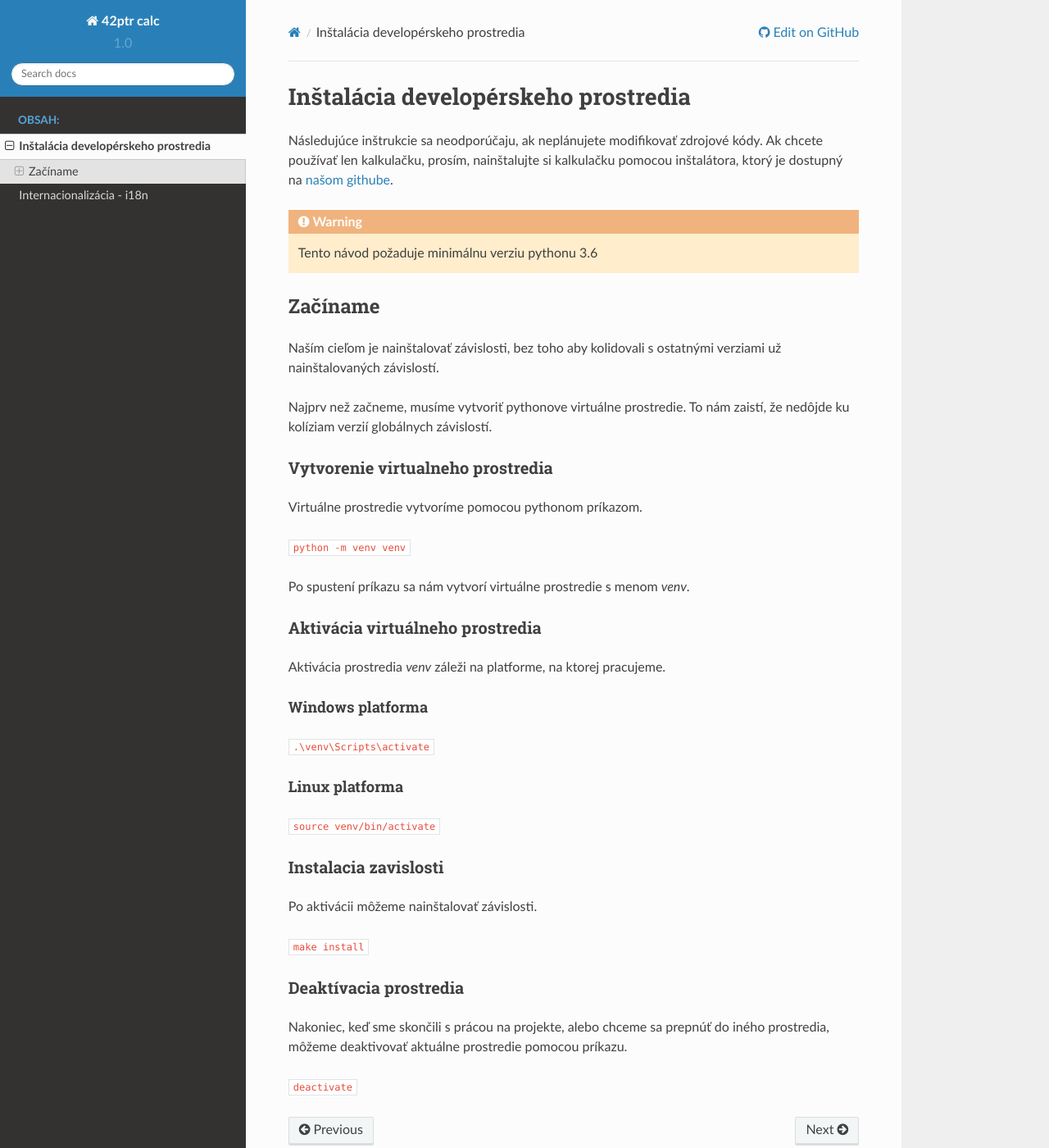
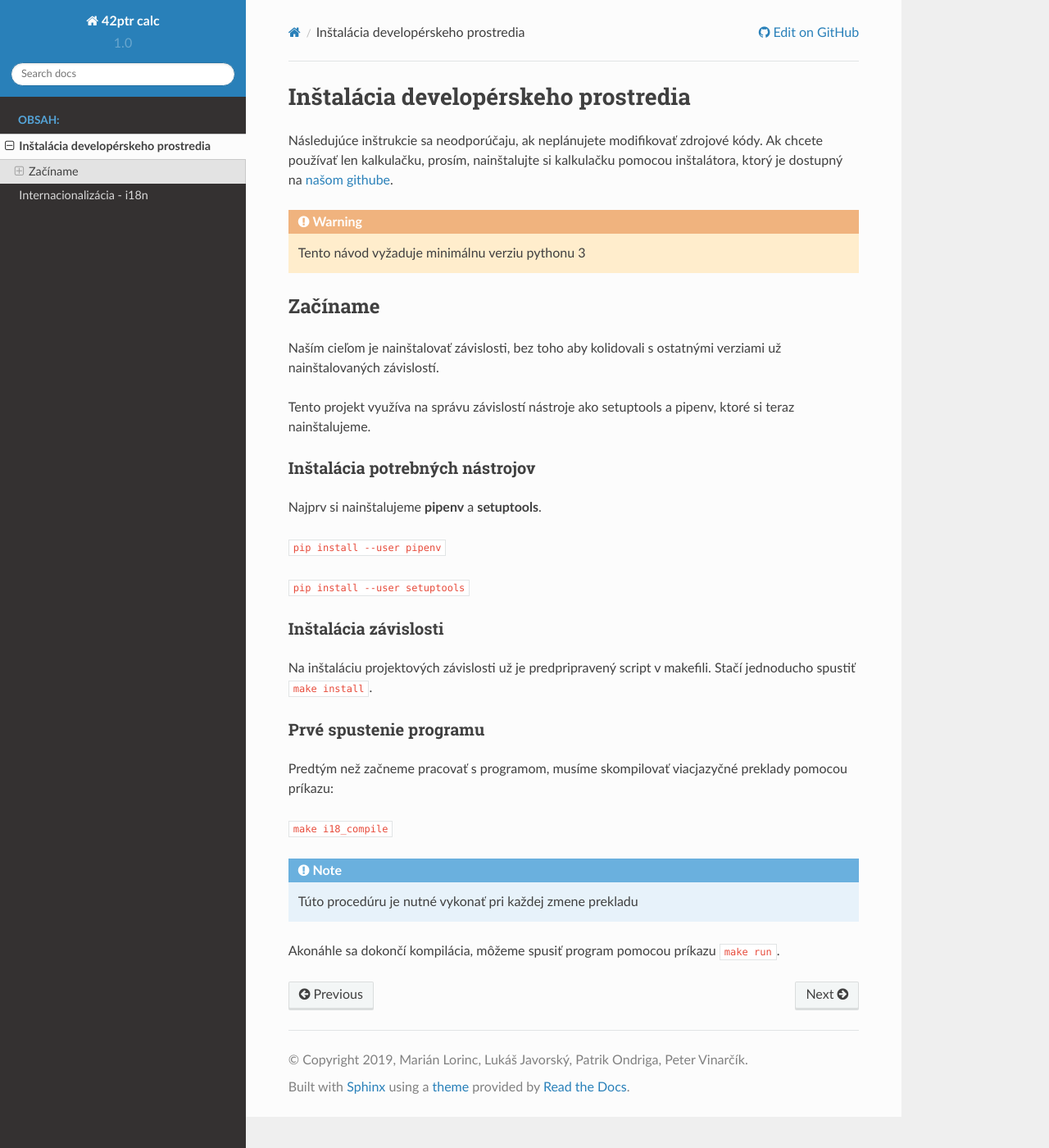
Before and after one commit to Majdos/42ptr-calc, a Sphinx documentation site: the page built from docs/source/install.rst, in a window 1280 px wide and 1400 px high. Shown: the whole window at 82% size. Built offline with Sphinx 7.4.7 and the Read the Docs theme 2.0.0, drawn with Linux system fonts in a browser that asks for light colours; pages that are not in the unit, such as notebooks, are missing from menus.

Commit message:
Úplne prerobenie článku o inštalácii, fix v makefile a doinštalovaná chýbajúca závislosť

```diff
--- a/docs/source/install.rst
+++ b/docs/source/install.rst
@@ -9,7 +9,7 @@ Ak chcete používať len kalkulačku, prosím, nainštalujte si kalkulačku pom
 inštalátora, ktorý je dostupný na `našom githube`_.
 
 .. warning::
-    Tento návod požaduje minimálnu verziu pythonu 3.6
+    Tento návod vyžaduje minimálnu verziu pythonu 3
 
 Začíname
 ========
@@ -17,44 +17,34 @@ Začíname
 Naším cieľom je nainštalovať závislosti, bez toho aby kolidovali s ostatnými
 verziami už nainštalovaných závislostí.
 
-Najprv než začneme, musíme vytvoriť pythonove virtuálne prostredie. To nám
-zaistí, že nedôjde ku kolíziam verzií globálnych závislostí.
+Tento projekt využíva na správu závislostí nástroje ako setuptools a pipenv, ktoré si
+teraz nainštalujeme.
 
-Vytvorenie virtualneho prostredia
+Inštalácia potrebných nástrojov
 ---------------------------------
 
-Virtuálne prostredie vytvoríme pomocou pythonom príkazom.
+Najprv si nainštalujeme **pipenv** a **setuptools**.
 
-``python -m venv venv``
+``pip install --user pipenv``
 
-Po spustení príkazu sa nám vytvorí virtuálne prostredie s menom *venv*.
+``pip install --user setuptools``
 
-Aktivácia virtuálneho prostredia
------------------------------------------------
 
-Aktivácia prostredia *venv* záleži na platforme, na ktorej pracujeme.
-
-Windows platforma
-^^^^^^^^^^^^^^^^^
-
-``.\venv\Scripts\activate``
-
-Linux platforma
-^^^^^^^^^^^^^^^
-
-``source venv/bin/activate``
-
-Instalacia zavislosti
+Inštalácia závislosti
 ---------------------
 
-Po aktivácii môžeme nainštalovať závislosti.
+Na inštaláciu projektových závislosti už je predpripravený script v makefili.
+Stačí jednoducho spustiť ``make install``.
 
-``make install``
+Prvé spustenie programu
+-----------------------
 
-Deaktívacia prostredia
-----------------------
+Predtým než začneme pracovať s programom, musíme skompilovať viacjazyčné preklady pomocou
+príkazu:
 
-Nakoniec, keď sme skončili s prácou na projekte, alebo chceme sa prepnúť do
-iného prostredia, môžeme deaktivovať aktuálne prostredie pomocou príkazu.
+``make i18_compile``
 
-``deactivate``
+.. note::
+    Túto procedúru je nutné vykonať pri každej zmene prekladu
+
+Akonáhle sa dokončí kompilácia, môžeme spusiť program pomocou príkazu ``make run``.
```
